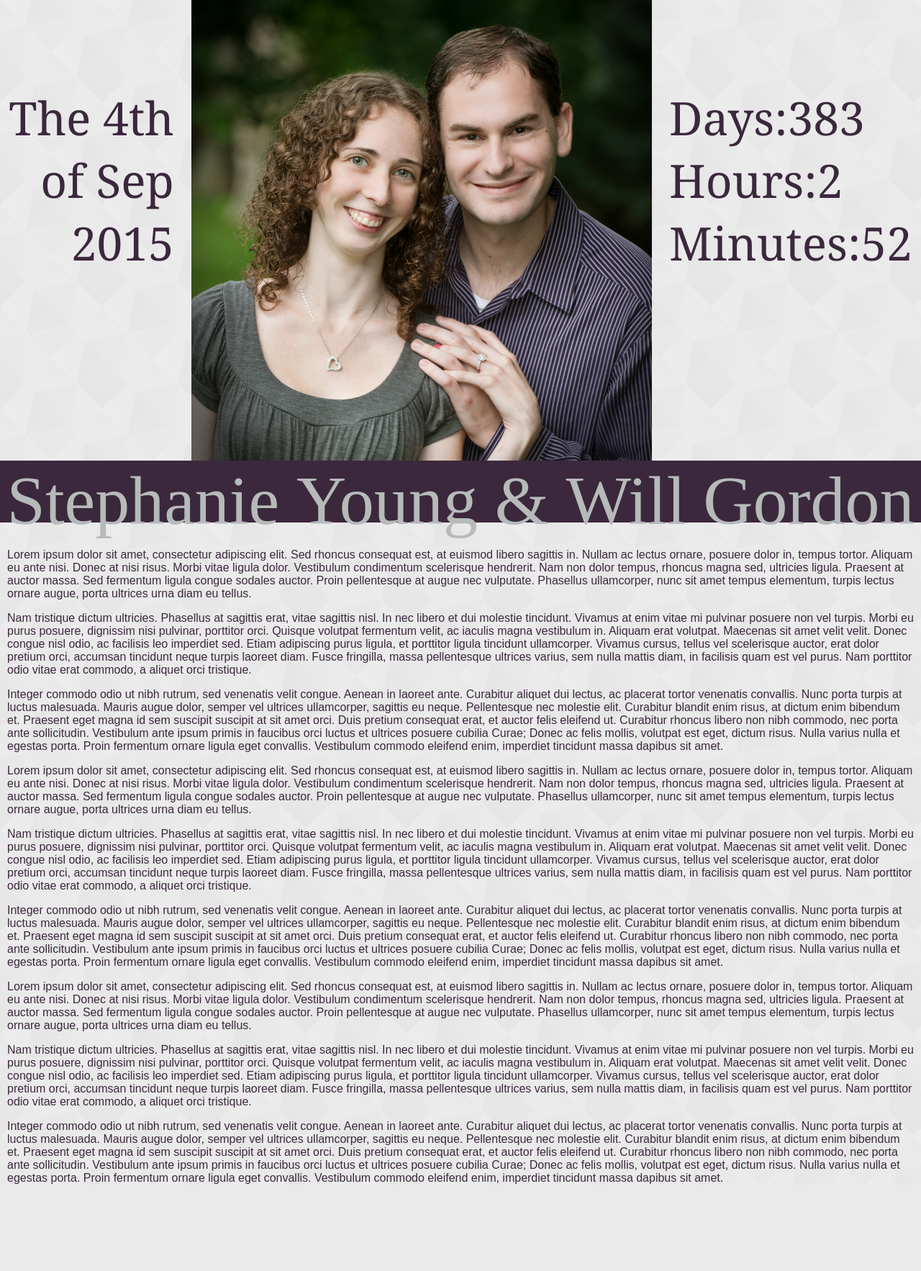
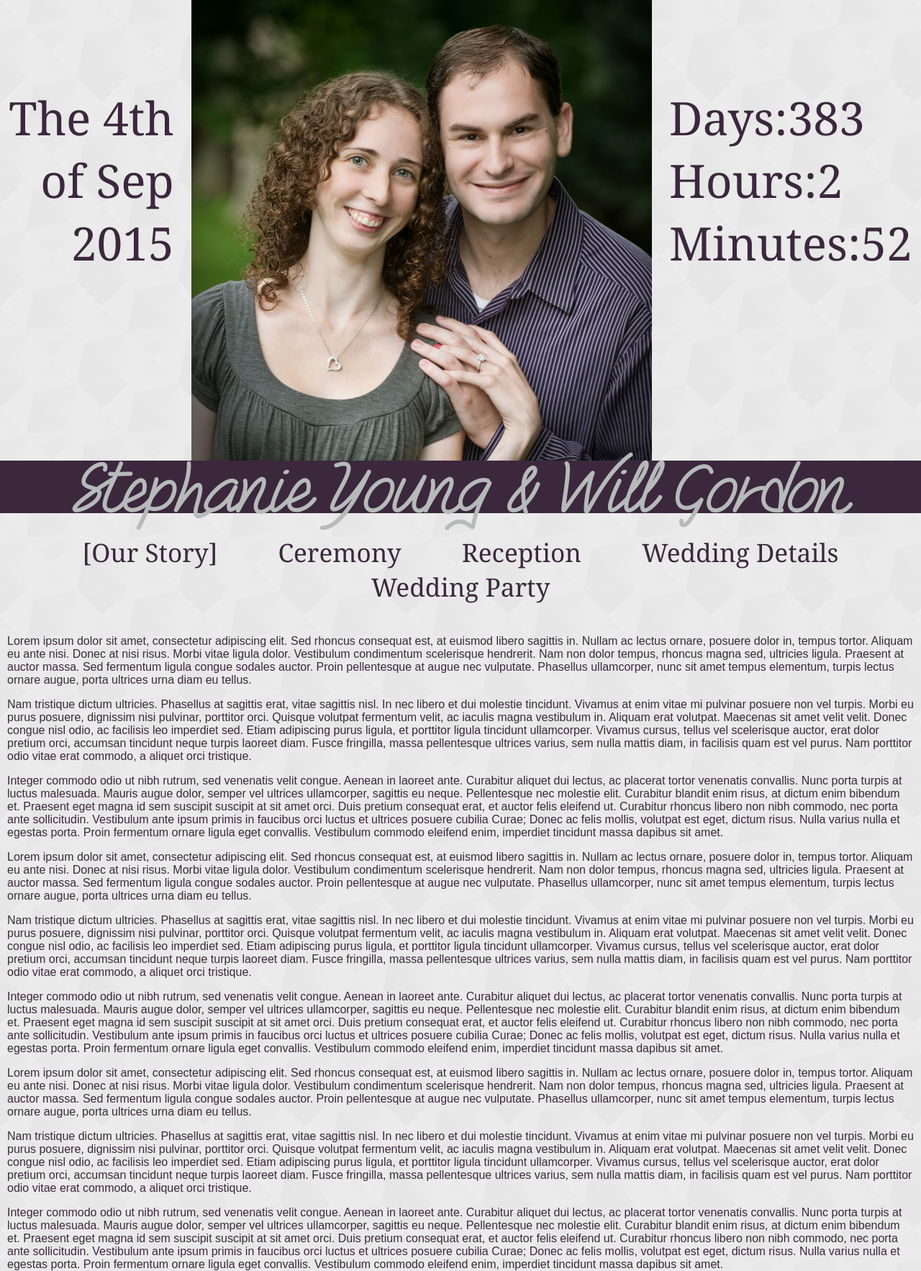
Before and after one commit to wpg4665/September, a Django app: page / in a window 1280 px wide. Shown: the whole page at 72% size. Before the commit the page ends 1645 px from the top, so only its background shows below. Run offline with Django 3.2, Linux system fonts and the light colour scheme; some web fonts are replaced.

Commit message:
Good demo working...pushing to actual server

```diff
--- a/Wedding/static/Wedding/style.css
+++ b/Wedding/static/Wedding/style.css
@@ -71,23 +71,43 @@ header {
 		text-align: left;
 		margin-left: 20px;
 	}
-
-	#banner {
+	.banner-bar {
 		width: 100%;
 		background: #3B283D;
 		color: #B6BAB9;
+	}
+	#banner {
+		margin-top: 80vh;
 		font-size: 6em;
-		margin-top: 80vh;
+		font-family: 'Foxes', Georgia, serif;
 	}
-/*
 	#main-nav {
-		height: 3em;
-		width: 100%;
-		background: #FFF url(/media/bg.png);
+		text-align: center;
 	}
-*/
+	nav ul {
+		padding: 30px 0;
+		margin: -23px 0;
+	}
+	nav li {
+		display: inline;
+		margin: 0 40px;
+	}
+	nav a {
+		text-decoration: none;
+		color: #3B283D;
+		font-family: 'Crush', Georgia, serif;
+		font-size: 2.2em;
+	}
+	nav a.active:before {
+		content: '[';
+	}
+	nav a.active:after {
+		content: ']';
+	}
+
+
 section.container {
-	margin: -25px 0; /* Pushes banner backround right up to text base */
+	margin: -18px 0; /* Pushes banner backround right up to text base */
 	background: #FFF url(/media/bg.png);
 }
 
@@ -118,22 +138,6 @@ h1 span {
 }
 p {font-family: 'Sansation', Arial, sans-serif}
 
-nav ul {
-    height: auto;
-    padding: 8px 0;
-    margin: 0;
-}
-
-nav li {
-	display: inline;
-}
-
-nav a {
-    text-decoration: none;
-    color: #00F;
-    padding: 8px 8px 8px 8px;
-}
-
 /* Fancy fonts */
 @font-face {font-family: Delicious;src: local('Delicious'), url('fonts/Delicious.ttf') format('truetype')}
 /* Normal fonts */
--- a/Wedding/templates/Wedding/index.html
+++ b/Wedding/templates/Wedding/index.html
@@ -5,6 +5,7 @@
 {% block content %}
 	{% include "Wedding/page_header.html" %}
 	<section class="container">
+		{% include "Wedding/page_nav.html" %}
 		<div id="intro" class="content-block">
 			<p>
 				Lorem ipsum dolor sit amet, consectetur adipiscing elit. Sed rhoncus consequat est, at euismod libero sagittis in. Nullam ac lectus ornare, posuere dolor in, tempus tortor.
--- a/Wedding/templates/Wedding/page_header.html
+++ b/Wedding/templates/Wedding/page_header.html
@@ -12,16 +12,7 @@
 		{% endfor %}
 		</div>
 	</section>
-	<section id="banner">
+	<section id="banner" class="banner-bar">
 		<span>Stephanie&nbsp;Young &&nbsp;Will&nbsp;Gordon</span>
 	</section>
-	<!--<nav id="main-nav">
-		<ul>
-			<li>Our Story</li>
-			<li>Wedding Party</li>
-			<li>Ceremony</li>
-			<li>Reception</li>
-			<li>Wedding Details</li>
-		</ul>
-	</nav>-->
 </header>
--- /dev/null
+++ b/Wedding/templates/Wedding/page_nav.html
@@ -0,0 +1,9 @@
+<nav id="main-nav">
+	<ul>
+		<li><a href="/#banner" class="active">Our&nbsp;Story</a></li>
+		<li><a href="/ceremony#banner">Ceremony</a></li>
+		<li><a href="/reception#banner">Reception</a></li>
+		<li><a href="/wedding-details#banner">Wedding&nbsp;Details</a></li>
+		<li><a href="/wedding-party#banner">Wedding&nbsp;Party</a></li>
+	</ul>
+</nav>
```
